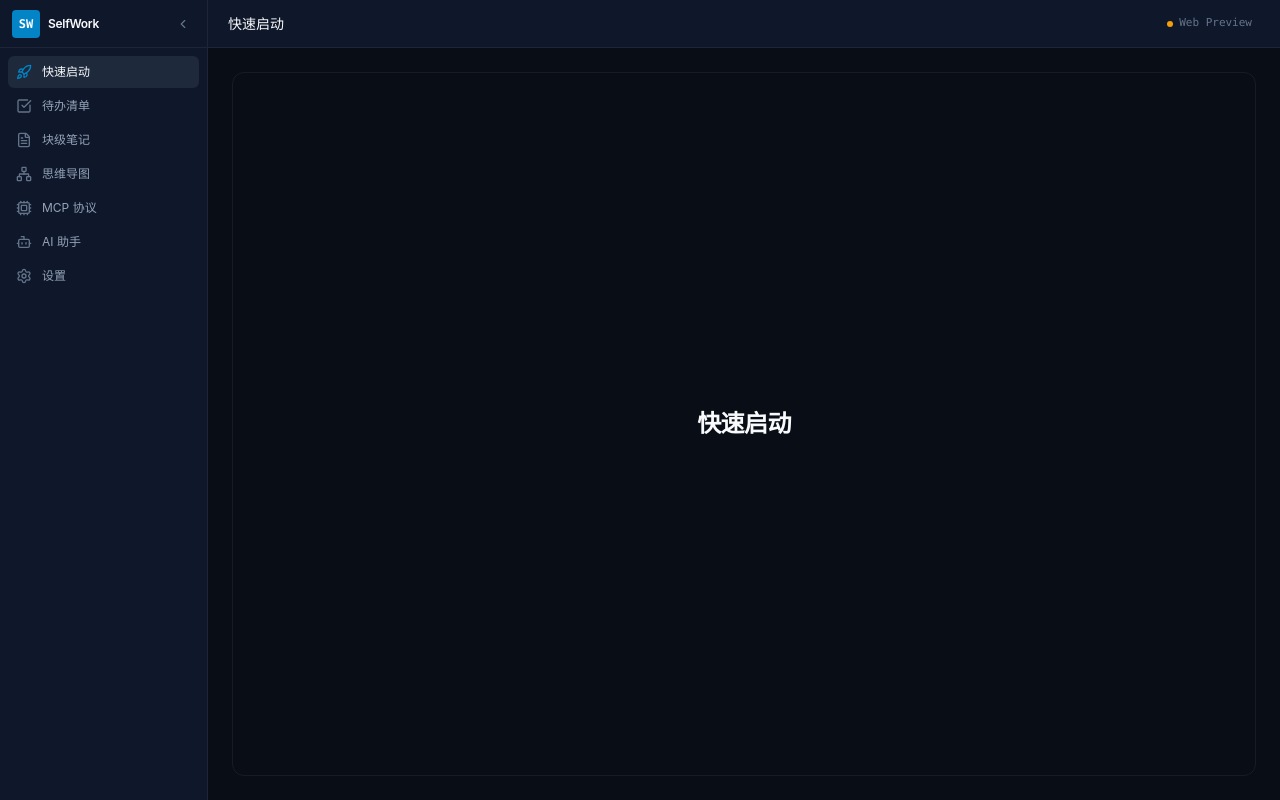
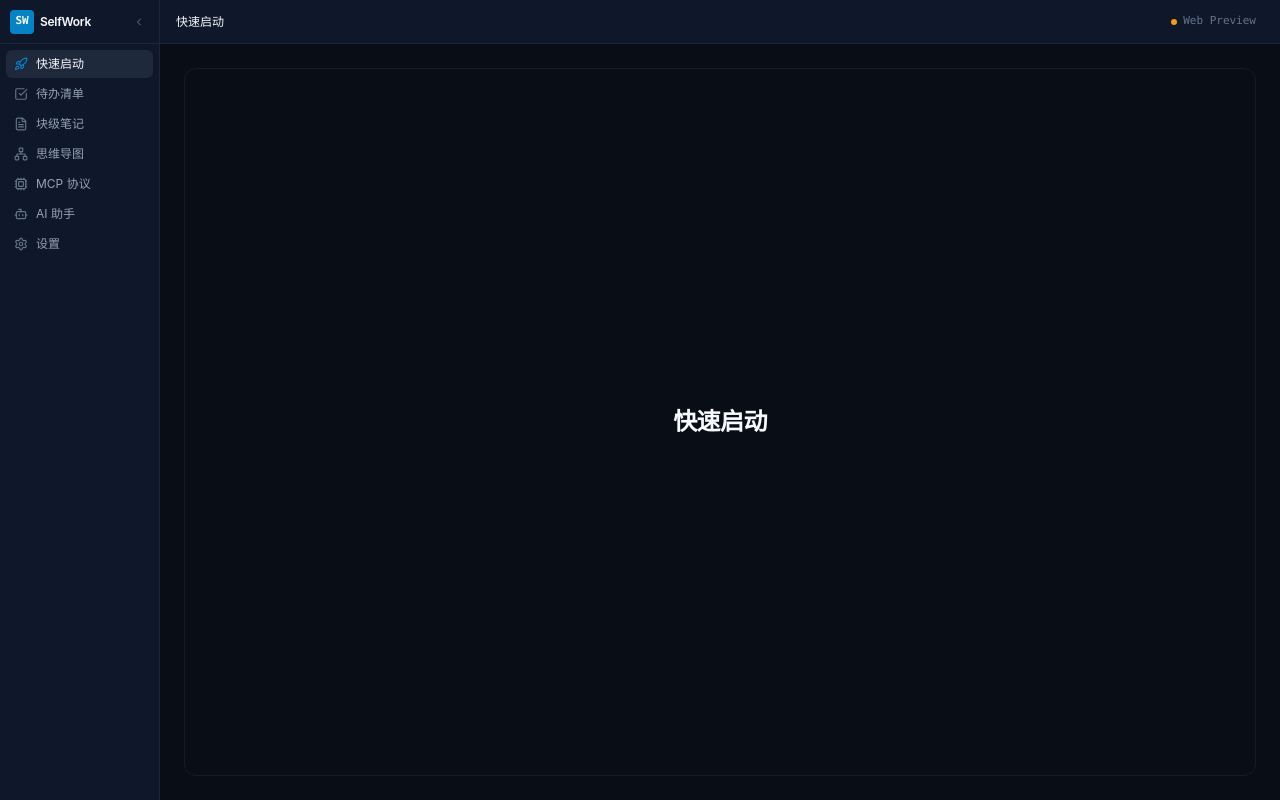
Before and after one commit to SnowLove0303/SelfWork-A, a React (Vite) app: page / in a window 1280 px wide. Built offline with nearby package versions, Linux system fonts and the light colour scheme.

Commit message:
style(sidebar): narrow sidebar width to 160px for compact desktop ergonomics

```diff
--- a/src/components/Header.tsx
+++ b/src/components/Header.tsx
@@ -16,9 +16,9 @@ export const Header: React.FC<HeaderProps> = ({
   const currentMod = MODULES.find((m) => m.id === activeModule) || MODULES[0];
 
   return (
-    <header className="flex h-12 w-full items-center justify-between border-b border-border-subtle bg-canvas-default px-5 select-none">
+    <header className="flex h-11 w-full items-center justify-between border-b border-border-subtle bg-canvas-default px-4 select-none">
       <div className="flex items-center gap-2">
-        <h1 className="text-sm font-medium text-fg-primary">
+        <h1 className="text-xs font-medium text-fg-primary">
           {currentMod.name}
         </h1>
       </div>
@@ -27,7 +27,7 @@ export const Header: React.FC<HeaderProps> = ({
         <button
           type="button"
           onClick={onRefreshKernel}
-          className="flex items-center gap-1.5 rounded px-2 py-1 text-[11px] font-mono text-fg-muted hover:text-fg-secondary hover:bg-canvas-elevated transition-colors"
+          className="flex items-center gap-1.5 rounded px-2 py-0.5 text-[11px] font-mono text-fg-muted hover:text-fg-secondary hover:bg-canvas-elevated transition-colors"
         >
           <span
             className={`h-1.5 w-1.5 rounded-full ${
--- a/src/components/Sidebar.tsx
+++ b/src/components/Sidebar.tsx
@@ -51,13 +51,13 @@ export const Sidebar: React.FC<SidebarProps> = ({
   return (
     <aside
       className={`relative flex flex-col border-r border-border-subtle bg-canvas-default transition-all duration-200 select-none ${
-        collapsed ? 'w-14' : 'w-52'
+        collapsed ? 'w-12' : 'w-40'
       }`}
     >
       {/* 顶部 Brand 区域 */}
-      <div className="flex h-12 items-center justify-between px-3 border-b border-border-subtle">
-        <div className="flex items-center gap-2 overflow-hidden">
-          <div className="flex h-7 w-7 shrink-0 items-center justify-center rounded bg-brand-primary text-white font-bold font-mono text-xs">
+      <div className="flex h-11 items-center justify-between px-2.5 border-b border-border-subtle">
+        <div className="flex items-center gap-1.5 overflow-hidden">
+          <div className="flex h-6 w-6 shrink-0 items-center justify-center rounded bg-brand-primary text-white font-bold font-mono text-[11px]">
             SW
           </div>
           {!collapsed && (
@@ -70,14 +70,14 @@ export const Sidebar: React.FC<SidebarProps> = ({
           type="button"
           onClick={onToggleCollapse}
           title={collapsed ? '展开侧栏' : '收起侧栏'}
-          className="flex h-6 w-6 items-center justify-center rounded text-fg-muted hover:text-fg-primary hover:bg-canvas-elevated transition-colors"
+          className="flex h-5 w-5 items-center justify-center rounded text-fg-muted hover:text-fg-primary hover:bg-canvas-elevated transition-colors"
         >
-          {collapsed ? <ChevronRight className="h-3.5 w-3.5" /> : <ChevronLeft className="h-3.5 w-3.5" />}
+          {collapsed ? <ChevronRight className="h-3 w-3" /> : <ChevronLeft className="h-3 w-3" />}
         </button>
       </div>
 
       {/* 模块导航清单 */}
-      <nav className="flex-1 space-y-0.5 p-2 overflow-y-auto">
+      <nav className="flex-1 space-y-0.5 p-1.5 overflow-y-auto">
         {MODULES.map((mod) => {
           const isActive = activeModule === mod.id;
           return (
@@ -86,17 +86,17 @@ export const Sidebar: React.FC<SidebarProps> = ({
               type="button"
               onClick={() => onSelectModule(mod.id)}
               title={collapsed ? mod.name : undefined}
-              className={`flex w-full items-center gap-2.5 rounded-md px-2 py-2 text-xs transition-colors ${
+              className={`flex w-full items-center gap-2 rounded-md px-2 py-1.5 text-xs transition-colors ${
                 isActive
                   ? 'bg-canvas-elevated text-fg-primary font-medium'
                   : 'text-fg-secondary hover:bg-canvas-elevated/60 hover:text-fg-primary'
               }`}
             >
               <div className={`shrink-0 ${isActive ? 'text-brand-primary' : 'text-fg-muted'}`}>
-                {renderIcon(mod.iconName, 'h-4 w-4')}
+                {renderIcon(mod.iconName, 'h-3.5 w-3.5')}
               </div>
               {!collapsed && (
-                <span className="truncate">{mod.name}</span>
+                <span className="truncate text-left text-[12px]">{mod.name}</span>
               )}
             </button>
           );
```
